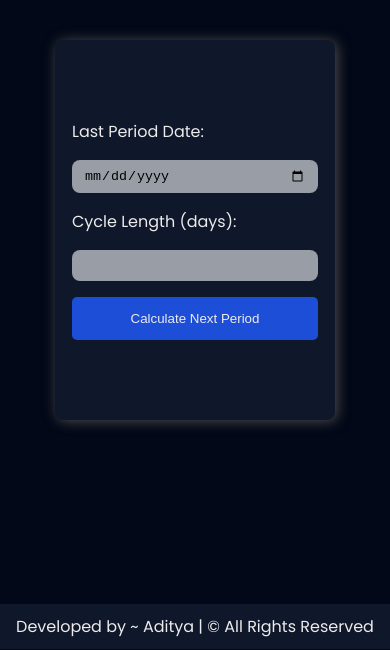
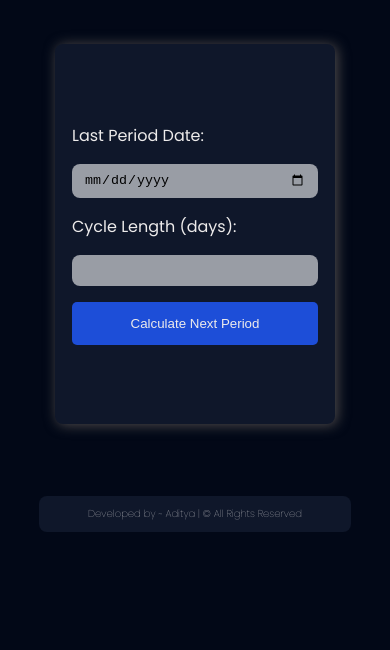
Before and after one commit to aditya9-2/Period-date-tracker, a plain HTML site: page index.html in a window 390 px wide. Shown: the part 194-844 px from the top of the page. Drawn offline with Linux system fonts and the light colour scheme.

Commit message:
fix footer mobile view

```diff
--- a/style.css
+++ b/style.css
@@ -89,6 +89,7 @@ footer {
     position: relative;
     border-radius: 8px;
     padding: 10px;
+    font-weight: lighter;
 
 }
 
@@ -107,8 +108,10 @@ footer p {
     }
 
     footer {
-        border-radius: 0;
-        top: 7.5rem;
-        width: 100%;
+        border-radius: 8px;
+        top: 0.5rem;
+        font-size: 10px;
+        font-weight: lighter;
+        width: 80%;
     }
 }
```
